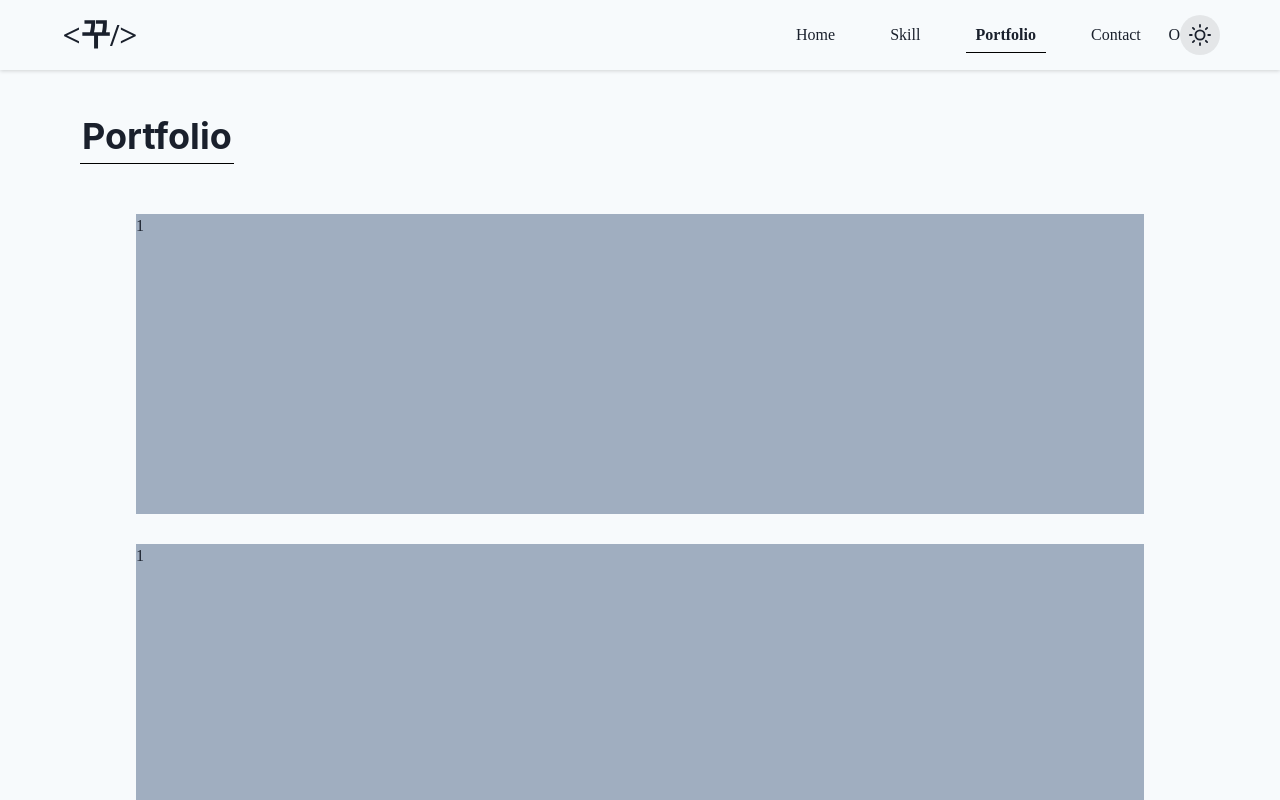
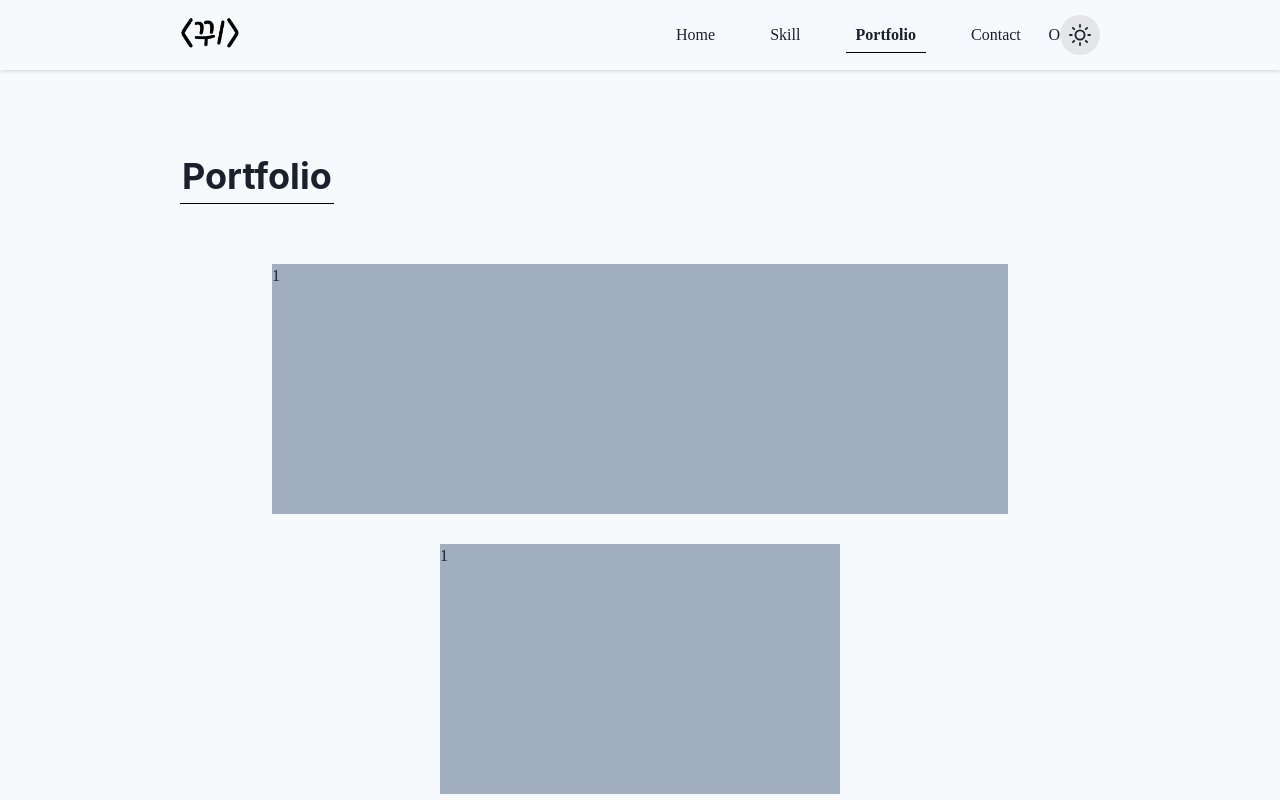
Before and after one commit to junheeleeme/portfolio-nextjs, a Next.js app: page /portfolio in a window 1280 px wide. Shown: the top 800 px of the page. Built offline with nearby package versions, Linux system fonts and the light colour scheme.

Commit message:
style: 로고 추가 및 레이아웃 사이즈 변경

```diff
--- a/components/Header.js
+++ b/components/Header.js
@@ -1,22 +1,31 @@
 import styled from "styled-components"
 import Link from "next/link"
-import { useState, useRouter } from "next/router"
+import {  useRouter } from "next/router"
 import { useColorMode } from "@chakra-ui/react"
+import Image from "next/image"
 import { Box, Flex, Center, Spacer, Button } from "@chakra-ui/react"
 import { SunIcon, MoonIcon } from '@chakra-ui/icons'
+import Logo from '../public/logo.png';
+import { useEffect } from "react"
 
 const Header = () => {
 
     const { colorMode, toggleColorMode } = useColorMode()
     const router = useRouter();
 
+    const maxWid = router.pathname === '/' ? 1200 : 960;
+
     return(
 
         <HeaderStyle>
-            <Box maxW="1200px" h='70px' p='0 20px'>
+            <HeaderWrap mw={maxWid}>
                 <Flex h='100%'>
-                    <Center w="80px" h='100%'>
-                        <Link href="/" passHref><Logo><h1>&#60;꾸&#47;&#62;</h1></Logo></Link>
+                    <Center w="60px" h='100%'>
+                        <Link href="/" passHref>
+                            <LogoLink>
+                                <Image src={Logo} alt="Logo" />
+                            </LogoLink>
+                        </Link>
                     </Center>
                     <Spacer/>
                     <Center w="400px" h='100%'>
@@ -45,7 +54,7 @@ const Header = () => {
                         </ToggleStyled>
                     </Center>
                 </Flex>
-            </Box>
+            </HeaderWrap>
         </HeaderStyle>
     )
 }
@@ -53,9 +62,13 @@ const Header = () => {
 const HeaderStyle = styled.header`
     box-shadow: rgba(0, 0, 0, 0.16) 0px 1px 4px;
 `
+const HeaderWrap = styled.div`
+    height: 70px; padding: 0 20px; transition: max-width 1s ease; max-width: ${props=>props.mw}px;
+`
 
-const Logo = styled.a`
-    font-size: 2em;
+
+const LogoLink = styled.a`
+    font-size: 2em; height: 40px;
     font-weight: bold;
 `
 const LinkStyled = styled.a`
--- a/components/subtitle.js
+++ b/components/subtitle.js
@@ -1,5 +1,6 @@
 import { Box, Heading, useColorMode } from "@chakra-ui/react"
 import { ColorMode } from "@chakra-ui/react"
+import styled from "styled-components";
 
 const SubTitle = ({children}) => {
 
@@ -7,15 +8,23 @@ const SubTitle = ({children}) => {
 
     return(
         <>
-            <Box mb='20px'>
+            <AnimateBox mb='20px' opacity="0">
                 <Heading as='h2' display='inline-block' size='xl' p='5px 2px' borderBottomWidth='1px'
-                borderBottomStyle='solid' borderBottomColor={colorMode === 'light' ? '#000' : '#fff' }>
+                        borderBottomStyle='solid' borderBottomColor={colorMode === 'light' ? '#000' : '#fff' }>
                     {children}
                 </Heading>
-            </Box>
+            </AnimateBox>
         </>
     )
 
 }
 
+const AnimateBox = styled(Box)`
+    animation: slide 1s 0.5s ease forwards;
+    @keyframes slide{
+        0%{ opacity: 0; transform: translateX(-40px); }
+        100%{ opacity: 1; transform: translateX(0); }
+    }
+`
+
 export default SubTitle
--- a/components/wrapper.js
+++ b/components/wrapper.js
@@ -10,6 +10,7 @@ const Wrapper = ({children}) => {
 
     const router = useRouter();
     const { colorMode } = useColorMode();
+    const maxWid = router.pathname === '/' ? '1200px' : '960px';
 
     return(
         <>
@@ -18,7 +19,7 @@ const Wrapper = ({children}) => {
             <Header/>
             <AnimatePresence exitBeforeEnter={true}>
                 <motion.div key={router.route} transition={{ ease: "easeInOut", duration: 0.35}} initial={animate.initial} animate={animate.animate} exit={animate.exit}>
-                    <Box maxW='1200px' minH='calc(100vh - 110px)' p='40px' >
+                    <Box maxW={maxWid} minH='calc(100vh - 110px)' p='80px 20px 20px 20px'>
                         {children}
                     </Box>
                 </motion.div>
--- a/pages/_app.js
+++ b/pages/_app.js
@@ -10,7 +10,6 @@ const MyApp = ({ Component, pageProps }) => {
 
   return (
     <ChakraProvider theme={theme}>
-
       <Wrapper>
         <Component {...pageProps}/>
       </Wrapper>
--- a/pages/portfolio.js
+++ b/pages/portfolio.js
@@ -9,11 +9,11 @@ const portfolio = () => {
     return(
         <>
             <SubTitle>Portfolio</SubTitle>
-            <Flex flexWrap='wrap' justifyContent='center' alignContent='space-around'
+            <Flex flexWrap='wrap' justifyContent='center' alignContent='space-around' p="40px 0" flexDirection='column'
                 alignItems='center' >
-                <Box display='block' width='90%' h='300px' mt='30px' bg='gray.400'>1</Box>
-                <Box display='block' width='90%' h='300px' mt='30px' bg='gray.400'>1</Box>
-                <Box display='block' width='90%' h='300px' mt='30px' bg='gray.400'>1</Box>
+                <Box display='block' width='80%' h='250px' mb='30px' bg='gray.400'>1</Box>
+                <Box display='block' width='400px' h='250px' mb='30px' bg='gray.400'>1</Box>
+                <Box display='block' width='400px' h='250px' mb='30px' bg='gray.400'>1</Box>
             </Flex>
         </>
     )
```
Also changed, not shown: public/logo.png (added), styles/globals.css (line endings or trailing spaces).
